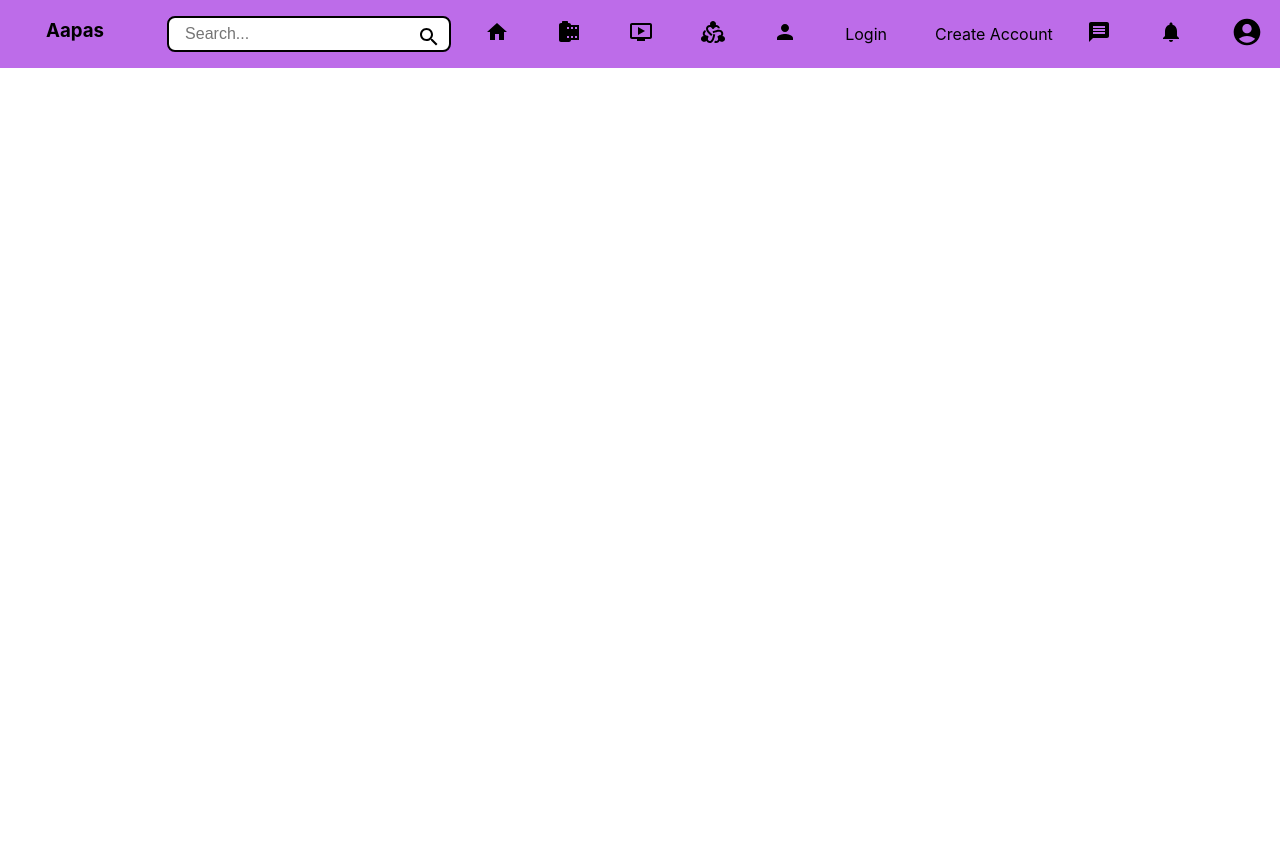
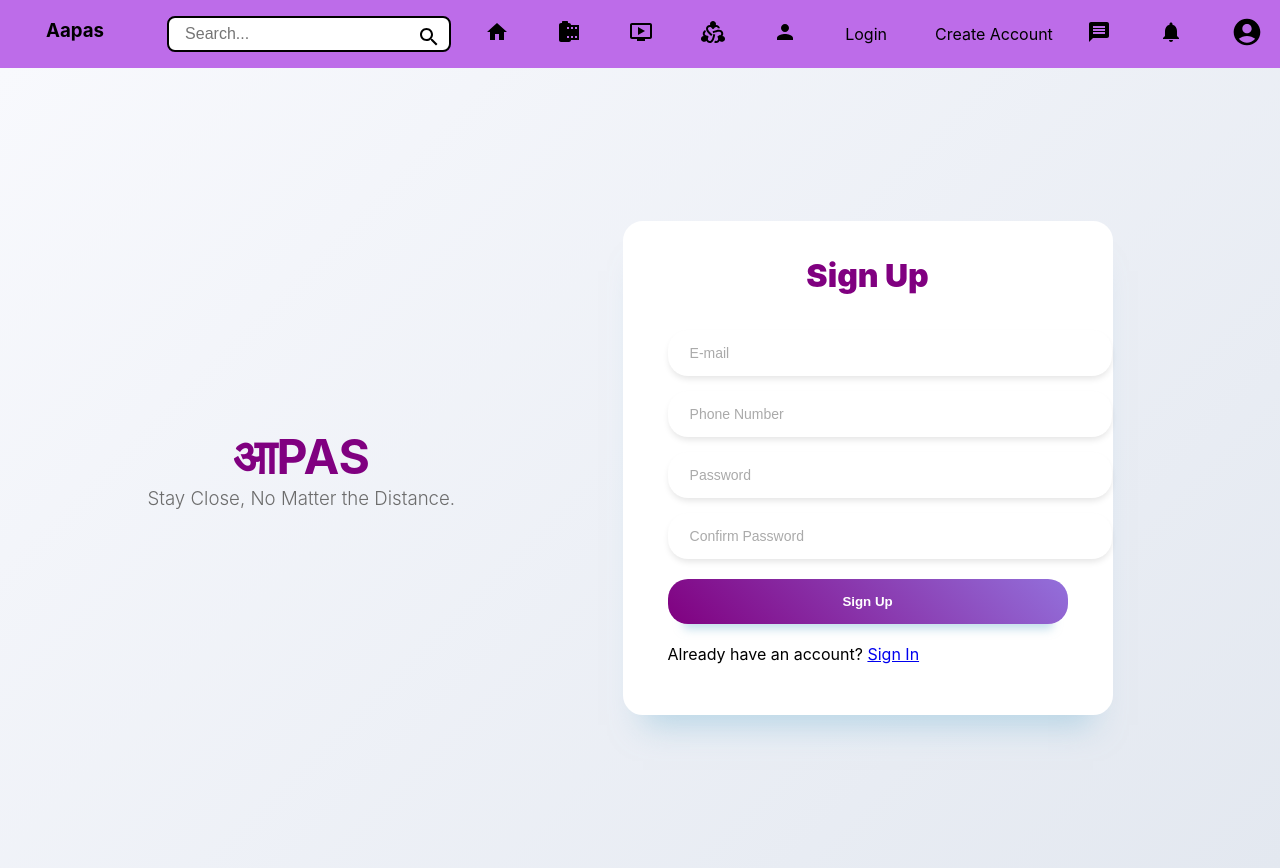
Before and after one commit to TechnoCre/aapas, a React (Create React App) app: page /create-account in a window 1280 px wide. Before the commit the page ends 800 px from the top, so only its background shows below. Built offline with nearby package versions, Linux system fonts and the light colour scheme.

Commit message:
update the file.

```diff
--- a/src/App.js
+++ b/src/App.js
@@ -1,7 +1,7 @@
 // src/App.js
 
 import React from 'react';
-import { BrowserRouter as Router, Routes, Route } from 'react-router-dom';
+import { BrowserRouter as Router, Routes, Route, Navigate } from 'react-router-dom';
 import NavbarMenu from './components/NavbarMenu';
 import './App.css';
 import HomePageView from './pages/HomePageView';
@@ -16,24 +16,24 @@ import ChatPage from './pages/ChatPage';
 
 function App() {
   return (
-    <>
     <Router>
       <div className="App">
         <NavbarMenu />
         <Routes>
-            <Route path="/" element={<HomePageView />} />
+          {/* Redirect root URL to Login Page */}
+          <Route path="/" element={<Navigate to="/login" />} />
+          <Route path="/login" element={<LoginPageView />} />
+          <Route path="/create-account" element={<CreateAccountPageView />} />
+          <Route path="/home" element={<HomePageView />} />
           <Route path="/reels" element={<ReelsPageView />} />
           <Route path="/videos" element={<VideoWatchView />} />
           <Route path="/group" element={<GroupCommunityView />} />
           <Route path="/friends" element={<FriendsPageView />} />
           <Route path="/events" element={<EventsPageView />} />
-            <Route path="/login" element={<LoginPageView />} />
-            <Route path="/create-account-page-view" element={<CreateAccountPageView />} />
           <Route path="/chats" element={<ChatPage />} />
         </Routes>
       </div>
     </Router>
-    </>
   );
 }
 
--- a/src/components/NavbarMenu.js
+++ b/src/components/NavbarMenu.js
@@ -31,7 +31,7 @@ const NavbarMenu = () => {
                 <li className='nav-item'><Link to='/group' className='nav-link'><Diversity2 className='group3-icon icons' /></Link></li>
                 <li className='nav-item'><Link to='/friends' className="nav-link"><Person className='person icons' /></Link></li>
                 <li className='nav-item'><Link to='/login' className="nav-link">Login</Link></li>
-                <li className='nav-item'><Link to='/create-account-page-view' className="nav-link">Create Account</Link></li>
+                <li className='nav-item'><Link to='/create-account' className="nav-link">Create Account</Link></li>
             </ul>
 
             <ul className={`nav-list ${menuActive ? 'active' : ''}`}>
--- a/src/pages/CreateAccountPageView.js
+++ b/src/pages/CreateAccountPageView.js
@@ -1,4 +1,5 @@
 import React, { useState } from 'react';
+import { Link } from 'react-router-dom'; // Import Link for navigation
 import './pstyles/CreateAccountPageView.scss';
 
 const CreateAccountPageView = () => {
@@ -9,6 +10,7 @@ const CreateAccountPageView = () => {
         cpassword: '',
     });
     const [message, setMessage] = useState('');
+    const [error, setError] = useState('');
 
     const handleChange = (e) => {
         const { name, value } = e.target;
@@ -17,6 +19,19 @@ const CreateAccountPageView = () => {
 
     const handleSubmit = async (e) => {
         e.preventDefault();
+        setMessage('');
+        setError('');
+
+        // Validate input fields
+        if (!formData.email || !formData.phone_number || !formData.password || !formData.cpassword) {
+            setError('All fields are required.');
+            return;
+        }
+
+        if (formData.password !== formData.cpassword) {
+            setError('Passwords do not match.');
+            return;
+        }
 
         try {
             const response = await fetch('http://localhost:3000/api/register', {
@@ -27,28 +42,31 @@ const CreateAccountPageView = () => {
                 body: JSON.stringify(formData),
             });
 
-            const data = await response.text();
+            const data = await response.json();
             if (response.ok) {
                 setMessage('User registered successfully!');
                 setFormData({ email: '', phone_number: '', password: '', cpassword: '' });
             } else {
-                setMessage(data);
+                setError(data.message || 'Error registering user.');
             }
         } catch (error) {
-            setMessage('Error registering user.');
+            setError('Error registering user.');
         }
     };
 
     return (
-        <div className='container'>
-            <div className='logo'>
-                <span className='logo-char'>आ</span>
-                <span className='logo-char'>P</span>
-                <span className='logo-char'>A</span>
-                <span className='logo-char'>S</span>
-                <p className='logo-decribe'>Stay Close, No Matter the Distance.</p>
+        <div className="container">
+            {/* Logo Section */}
+            <div className="logo">
+                <span className="logo-char">आ</span>
+                <span className="logo-char">P</span>
+                <span className="logo-char">A</span>
+                <span className="logo-char">S</span>
+                <p className="logo-decribe">Stay Close, No Matter the Distance.</p>
             </div>
-            <div className='login-container'>
+
+            {/* Sign-Up Form */}
+            <div className="login-container">
                 <div className="heading">Sign Up</div>
                 <form className="form" onSubmit={handleSubmit}>
                     <input
@@ -89,7 +107,15 @@ const CreateAccountPageView = () => {
                     />
                     <input className="login-button" type="submit" value="Sign Up" />
                 </form>
-                {message && <p className="message">{message}</p>}
+
+                {/* Display Success or Error Message */}
+                {message && <p className="message success">{message}</p>}
+                {error && <p className="message error">{error}</p>}
+
+                {/* Link to Login Page */}
+                <p className="switch-page">
+                    Already have an account? <Link to="/login">Sign In</Link>
+                </p>
             </div>
         </div>
     );
--- a/src/pages/LoginPageView.js
+++ b/src/pages/LoginPageView.js
@@ -1,4 +1,5 @@
 import React, { useState } from 'react';
+import { Link } from 'react-router-dom'; // Import Link for navigation
 import { Google, Apple } from '@mui/icons-material';
 import './pstyles/LoginPageView.scss';
 
@@ -15,7 +16,7 @@ const LoginPageView = () => {
         e.preventDefault();
 
         try {
-            const response = await fetch('http://localhost:3000/login', {
+            const response = await fetch('http://localhost:3000/api/login', {
                 method: 'POST',
                 headers: {
                     'Content-Type': 'application/json',
@@ -37,7 +38,6 @@ const LoginPageView = () => {
 
     return (
         <div className='container'>
-            {/* Logo Section */}
             <div className='logo' alt='Logo'>
                 <span className='logo-char'>आ</span>
                 <span className='logo-char'>P</span>
@@ -46,7 +46,6 @@ const LoginPageView = () => {
                 <p className='logo-decribe'>Stay Close, No Matter the Distance.</p>
             </div>
 
-            {/* Login Form */}
             <div className='login-container'>
                 <div className="heading">Sign In</div>
                 <form className="form" onSubmit={handleSubmit}>
@@ -72,10 +71,8 @@ const LoginPageView = () => {
                     <input className="login-button" type="submit" value="Sign In" />
                 </form>
 
-                {/* Display Message */}
                 {message && <p className="message">{message}</p>}
 
-                {/* Social Sign-In */}
                 <div className="social-account-container">
                     <span className="title">Or Sign in with</span>
                     <div className="social-accounts">
@@ -87,7 +84,11 @@ const LoginPageView = () => {
                         </button>
                     </div>
                 </div>
-                <span className="agreement"><a href="#">Learn user license agreement</a></span>
+
+                {/* Link to Create Account Page */}
+                <p className="switch-page">
+                    Don't have an account? <Link to="/create-account">Create one</Link>
+                </p>
             </div>
         </div>
     );
```
Also changed, not shown: src/AdminDashboard.js (added, +11 -0 lines). Lines whose indentation alone changed are shown as unchanged.
